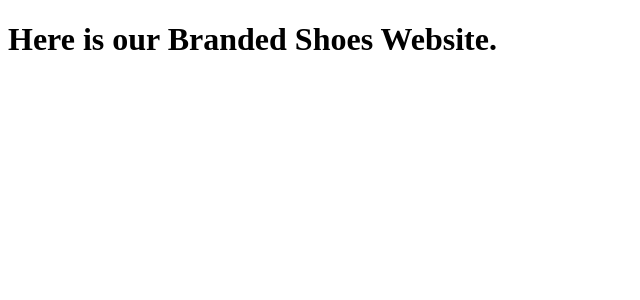
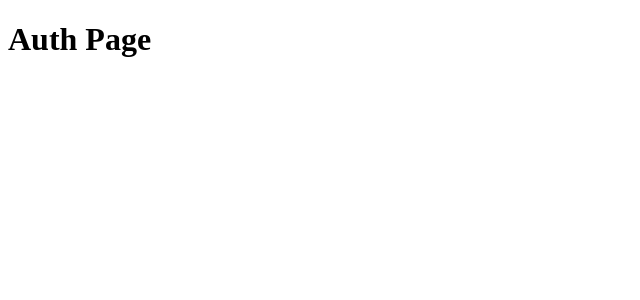
Before and after one commit to RohitBh-GT/MarcaScarpe, a React (Create React App) app in the folder client/: page /signIn in a window 1280 px wide. Shown: the top 300 px of the page, without its empty margins (0-640 px from the left). Built offline with nearby package versions, Linux system fonts and the light colour scheme.

Commit message:
Created redux store

```diff
--- a/client/src/App.js
+++ b/client/src/App.js
@@ -1,9 +1,15 @@
 import React from 'react';
+import { Switch,Route,withRouter } from 'react-router-dom';
+import Auth from './pages/Auth/auth.jsx';
 
 const App = () =>{
     return (
-        <h1>Here is our Branded Shoes Website.</h1>
+        <>
+         <Switch>
+             <Route path="/signIn" component={Auth} />
+         </Switch>
+        </>
      );
 }
 
-export default App;
+export default withRouter(App);
--- /dev/null
+++ b/client/src/components/authbox/authbox.jsx
@@ -0,0 +1,9 @@
+import React from 'react';
+
+const AuthBox = () => {
+    return (
+        <h1>Auth Page</h1>
+    )
+}
+
+export default AuthBox;
--- a/client/src/index.js
+++ b/client/src/index.js
@@ -1,6 +1,17 @@
 import React from 'react';
 import ReactDOM from 'react-dom';
 import App from './App.js';
+import { createStore, applyMiddleware, compose } from 'redux';
+import { Provider } from 'react-redux';
+import { BrowserRouter as Router } from 'react-router-dom';
+import thunk from 'redux-thunk';
+import { reducers } from './reducers';
 
-ReactDOM.render(<App />,
+const store = createStore(reducers, compose(applyMiddleware(thunk)));
+
+ReactDOM.render(<Provider store={store}>
+    <Router>
+        <App />
+    </Router>
+</Provider>,
     document.getElementById('root'));
--- /dev/null
+++ b/client/src/pages/Auth/auth.jsx
@@ -0,0 +1,10 @@
+import React from 'react';
+import AuthBox from '../../components/authbox/authbox.jsx';
+
+const Auth = () => {
+    return (
+        <AuthBox />
+    )
+}
+
+export default Auth;
--- /dev/null
+++ b/client/src/reducers/auth.js
@@ -0,0 +1,10 @@
+const auth = (users={authdata:null},action) => {
+    switch(action.payload){
+      case 'fetch':
+          return users;
+      default:
+          return users;
+    }
+}
+
+export default auth;
--- /dev/null
+++ b/client/src/reducers/index.js
@@ -0,0 +1,4 @@
+import {combineReducers} from 'redux';
+import auth from './auth.js';
+
+export const reducers = combineReducers({auth});
```
Also changed, not shown: client/src/components/authbox/styles.css (added), client/src/pages/Auth/auth.css (added).
